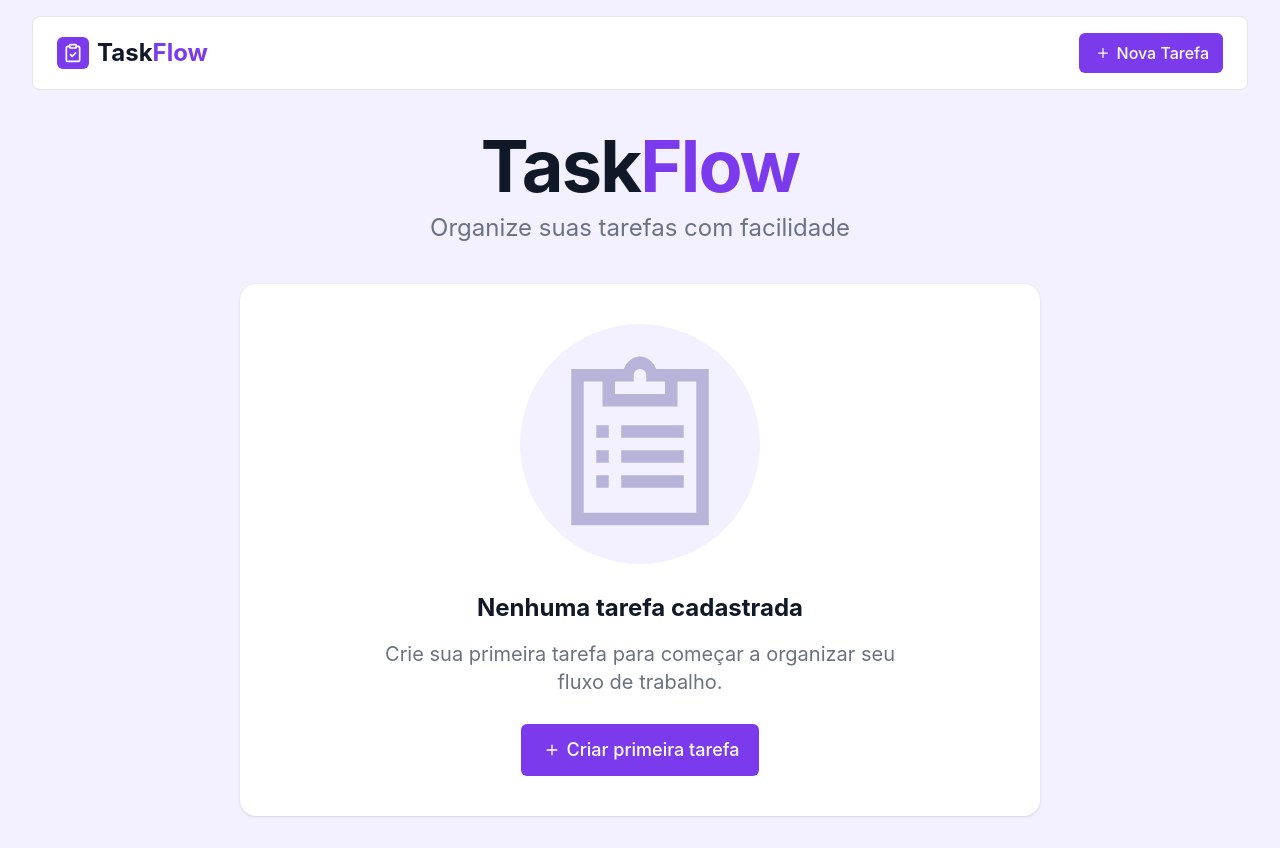
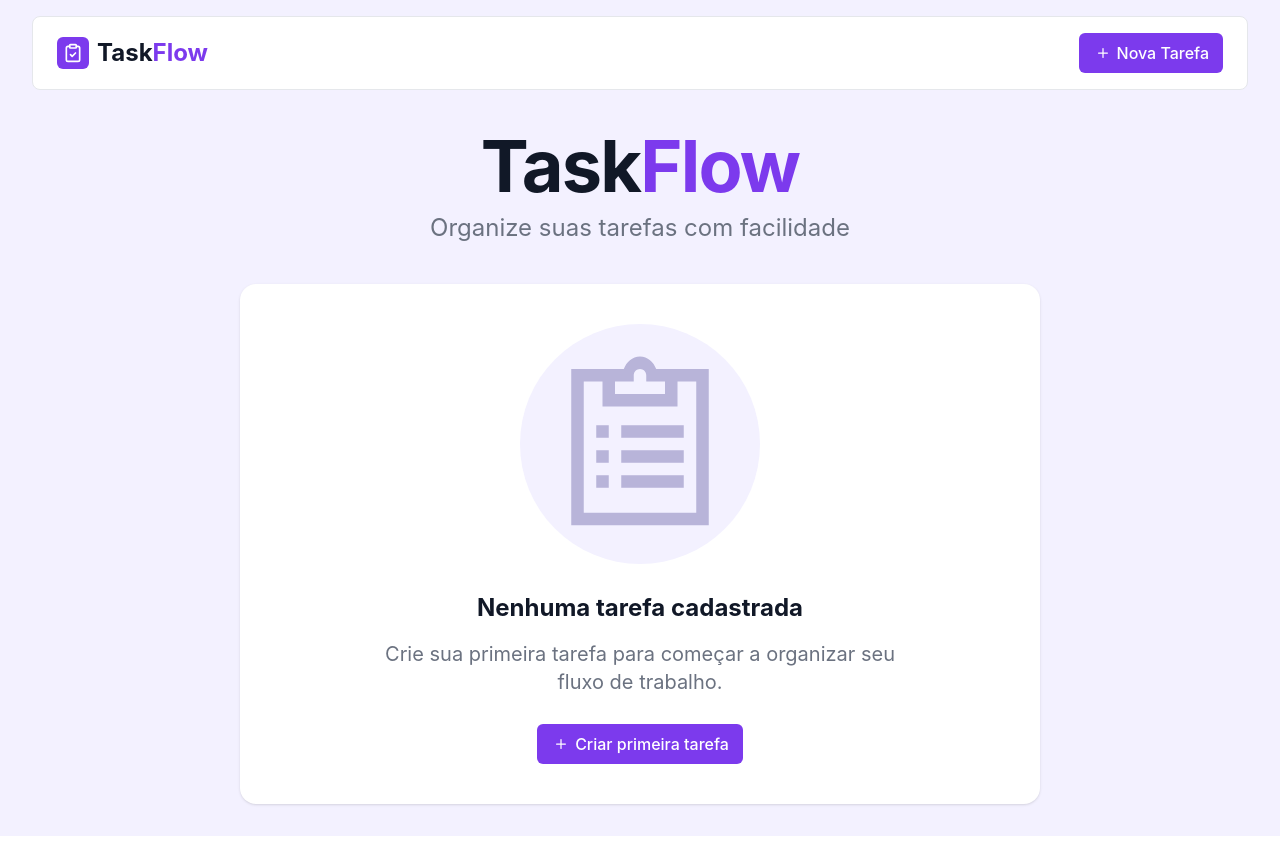
Before and after one commit to jainyxavier/taskflow, a React (Vite) app: page / in a window 1280 px wide. Built offline with nearby package versions, Linux system fonts and the light colour scheme.

Commit message:
refactor: button improvements

```diff
--- a/src/components/Button.tsx
+++ b/src/components/Button.tsx
@@ -1,5 +1,3 @@
-import { IoIosAdd } from "react-icons/io";
-
 type ButtonProps = {
     children: React.ReactNode;
     size?: "sm" | "lg";
@@ -17,7 +15,6 @@ export default function Button({ children, size = "sm", className = "" }: Button
             type="button"
             className={`inline-flex items-center justify-center gap-1 rounded-md bg-[#7C3AED] font-medium text-white cursor-pointer transition-colors hover:bg-[#6D28D9] active:bg-[#5B21B6] ${sizeClasses[size]} ${className}`}
         >
-            <IoIosAdd className="shrink-0" size={size === "lg" ? 22 : 20} />
             {children}
         </button>
     );
--- a/src/components/EmptyTaskList.tsx
+++ b/src/components/EmptyTaskList.tsx
@@ -1,5 +1,5 @@
 import { LiaClipboardListSolid } from "react-icons/lia";
-import Button from "./Button";
+import AddTaskBtn from "./AddTaskBtn";
 
 export default function EmptyTaskList() {
     return (
@@ -20,7 +20,7 @@ export default function EmptyTaskList() {
                 </p>
             </div>
 
-            <Button size="lg">Criar primeira tarefa</Button>
+            <AddTaskBtn buttonText="Criar primeira tarefa" />
         </section>
     );
 }
--- a/src/components/Header.tsx
+++ b/src/components/Header.tsx
@@ -1,5 +1,5 @@
 import { LuClipboardCheck } from "react-icons/lu";
-import Button from "./Button";
+import AddTaskBtn from "./AddTaskBtn";
 
 export default function Header() {
     return (
@@ -15,9 +15,7 @@ export default function Header() {
                     </h2>
                 </div>
 
-                <Button size="sm">
-                    <span className="sr-only sm:not-sr-only">Nova Tarefa</span>
-                </Button>
+                <AddTaskBtn buttonText="Nova Tarefa" />
             </div>
         </header>
     );
```
